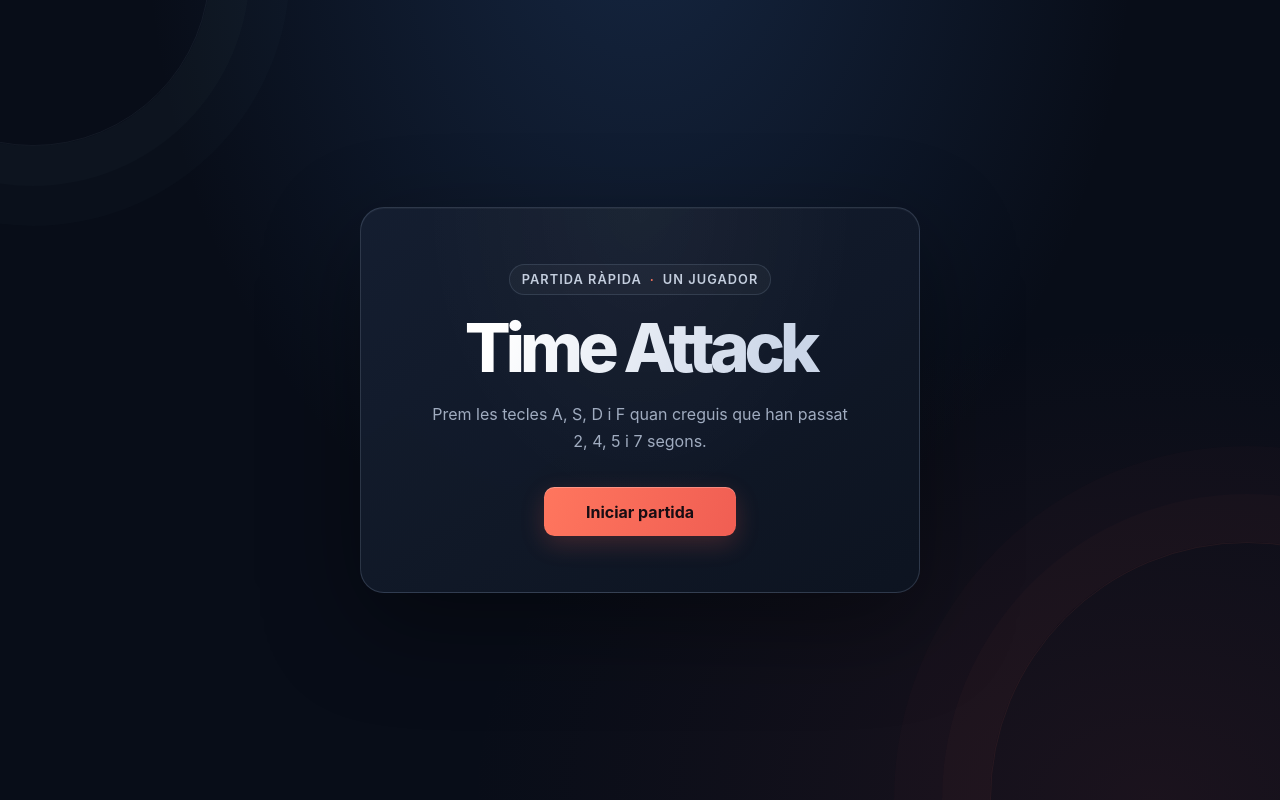
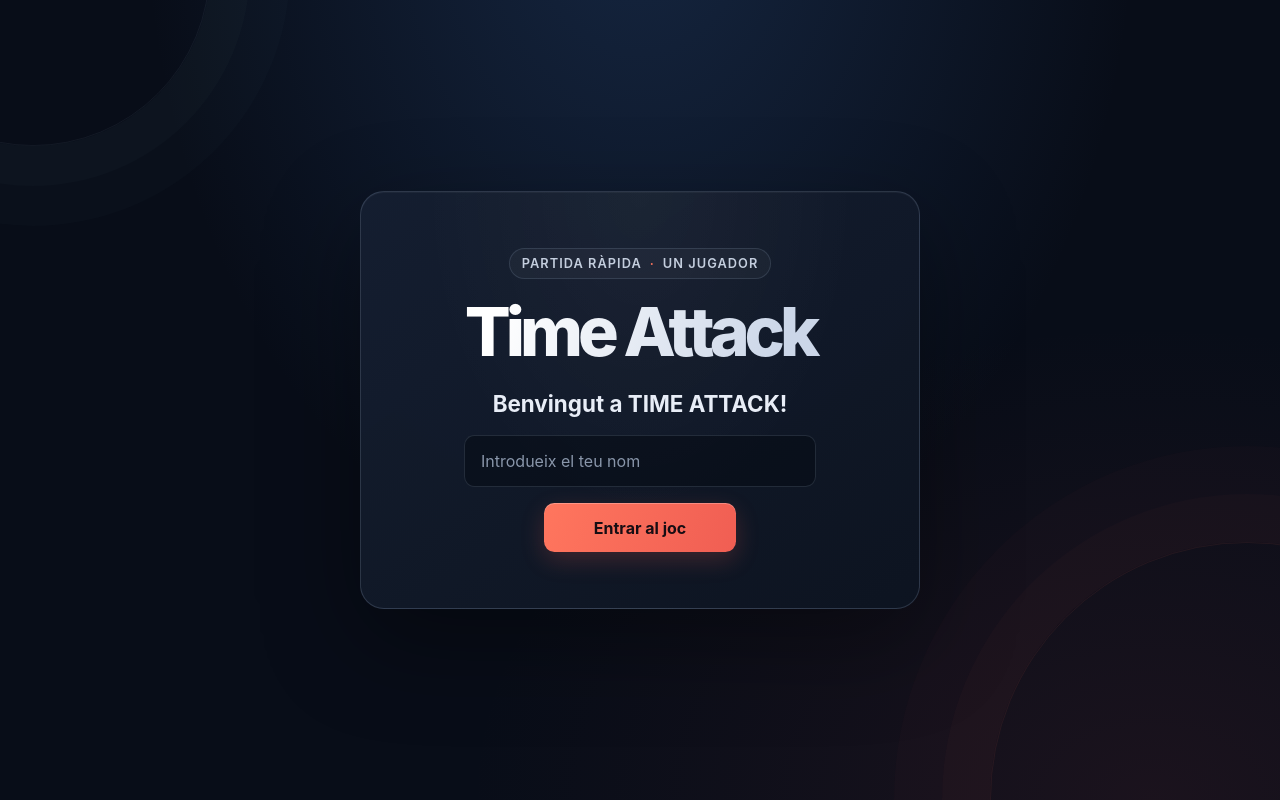
Before and after one commit to MarcCara/Time_Attack, a Vue app: page / in a window 1280 px wide. Built offline with nearby package versions, Linux system fonts and the light colour scheme.

Commit message:
Paso 2-3.Add player name input and integrate game store functions for managing player data

```diff
--- a/src/stores/game.js
+++ b/src/stores/game.js
@@ -5,8 +5,22 @@ export const useGameStore = defineStore('game', () => {
   const nomJugador = ref('')
   const partides = ref([])
 
+  function guardarNom(nom) {
+    nomJugador.value = nom
+  }
+
+  function guardarPartida(errorTotal) {
+    partides.value.push({
+      id: partides.value.length + 1,
+      nom: nomJugador.value,
+      errorTotal,
+    })
+  }
+
   return {
     nomJugador,
     partides,
+    guardarNom,
+    guardarPartida,
   }
 })
--- a/src/views/GameBoardView.vue
+++ b/src/views/GameBoardView.vue
@@ -1,7 +1,11 @@
 <script setup>
 import { computed, onMounted, onUnmounted, ref } from 'vue'
+import { useGameStore } from '@/stores/game'
 import KeyPad from '../components/KeyPad.vue'
 import ResultsTable from '../components/ResultsTable.vue'
+
+const store = useGameStore()
+const nom = ref('')
 
 const tecles = ['A', 'S', 'D', 'F']
 const tempsObjectiu = {
@@ -17,6 +21,13 @@ const partidaAcabada = computed(() => resultats.value.length === tecles.length)
 const teclesPremudes = computed(() => resultats.value.map((resultat) => resultat.tecla))
 
 let tempsInici = 0
+
+function entrar() {
+  const nomNetejat = nom.value.trim()
+  if (nomNetejat === '') return
+
+  store.guardarNom(nomNetejat)
+}
 
 function iniciarPartida() {
   resultats.value = []
@@ -42,6 +53,9 @@ function rebreTecla(tecla) {
 
   if (partidaAcabada.value) {
     jugant.value = false
+
+    const errorTotal = resultats.value.reduce((total, resultat) => total + resultat.error, 0)
+    store.guardarPartida(Number(errorTotal.toFixed(2)))
   }
 }
 
@@ -67,6 +81,22 @@ onUnmounted(() => {
     <section class="game-card" :class="{ 'game-card--results': partidaAcabada }" aria-labelledby="game-title">
       <p class="eyebrow">Partida ràpida <span>·</span> Un jugador</p>
       <h1 id="game-title">Time Attack</h1>
+      <form v-if="!store.nomJugador" class="player-form" @submit.prevent="entrar">
+        <h2 class="welcome-title">Benvingut a TIME ATTACK!</h2>
+        <label class="sr-only" for="player-name">Nom del jugador</label>
+        <input
+          id="player-name"
+          v-model="nom"
+          autocomplete="name"
+          maxlength="40"
+          placeholder="Introdueix el teu nom"
+          required
+        />
+        <button class="start-button" type="submit">Entrar al joc</button>
+      </form>
+
+      <template v-else>
+        <h2 class="player-greeting">Hola, {{ store.nomJugador }}!</h2>
         <p v-if="!jugant && !partidaAcabada" class="instructions">
           Prem les tecles A, S, D i F quan creguis que han passat 2, 4, 5 i 7 segons.
         </p>
@@ -91,6 +121,7 @@ onUnmounted(() => {
         <button v-if="partidaAcabada" class="start-button replay-button" type="button" @click="iniciarPartida">
           Tornar a jugar
         </button>
+      </template>
     </section>
   </main>
 </template>
@@ -158,6 +189,57 @@ onUnmounted(() => {
 
 .game-card--results .instructions {
   margin-block: 0.85rem 1rem;
+}
+
+.player-form {
+  display: grid;
+  justify-items: center;
+  gap: 1rem;
+  margin-top: 1.5rem;
+}
+
+.welcome-title,
+.player-greeting {
+  margin: 0;
+  color: #e8edf7;
+  font-size: clamp(1.15rem, 4vw, 1.4rem);
+  font-weight: 650;
+  line-height: 1.35;
+}
+
+.player-greeting {
+  margin-top: 1rem;
+}
+
+.player-form input {
+  width: min(100%, 22rem);
+  min-height: 3.25rem;
+  padding: 0.8rem 1rem;
+  border: 1px solid var(--stroke);
+  border-radius: 0.65rem;
+  background: rgb(7 12 21 / 55%);
+  color: #f3f5fa;
+  font: inherit;
+}
+
+.player-form input::placeholder {
+  color: #8996aa;
+}
+
+.player-form input:focus-visible {
+  border-color: var(--accent);
+  outline: 3px solid rgb(255 154 118 / 25%);
+  outline-offset: 2px;
+}
+
+.sr-only {
+  position: absolute;
+  width: 1px;
+  height: 1px;
+  overflow: hidden;
+  clip: rect(0, 0, 0, 0);
+  white-space: nowrap;
+  clip-path: inset(50%);
 }
 
 .eyebrow {
```
Lines whose indentation alone changed are shown as unchanged.
